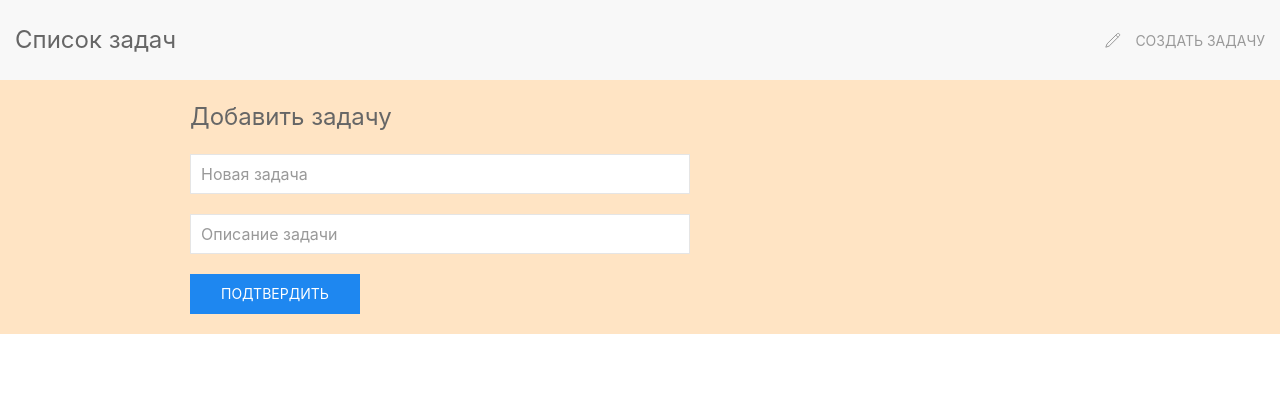
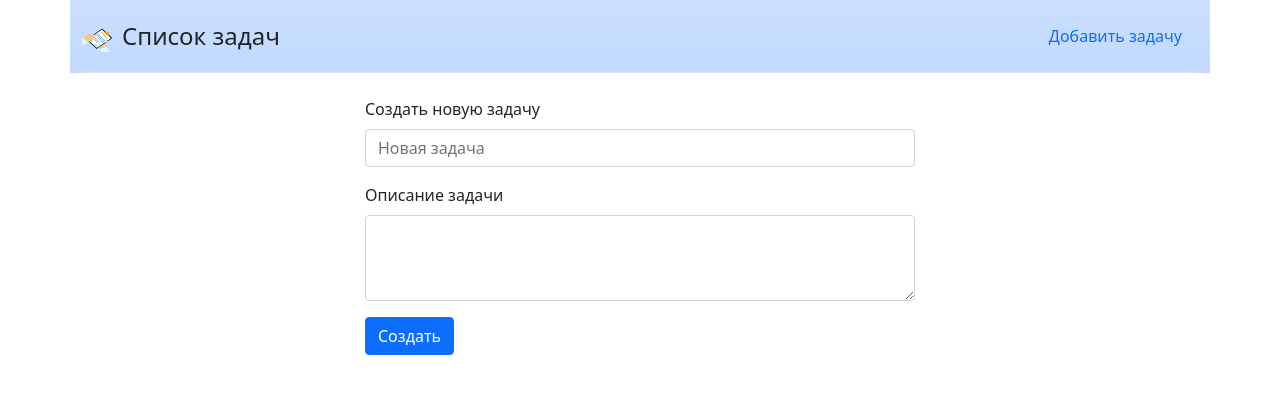
Before and after one commit to EvgeniiMorozov/flask_homework, a Flask app: page /add in a window 1280 px wide. Shown: the top 394 px of the page. Run offline with Flask 2, Linux system fonts and the light colour scheme; some libraries are stand-ins or nearby versions.

Commit message:
change templates

```diff
--- a/flask_homework_l53/templates/add_task.html
+++ b/flask_homework_l53/templates/add_task.html
@@ -1,4 +1,4 @@
-{% extends 'base.html' %}
+{% extends "base.html" %}
 
 {% block title %}
     <title>Добавить задачу</title>
@@ -6,30 +6,21 @@
 
 {% block main %}
 
-    <form method="post">
-        <fieldset class="uk-fieldset">
-
-            <legend class="uk-legend">Добавить задачу</legend>
-
-            <div class="uk-margin">
-                <input class="uk-input uk-form-width-large" type="text" name="task_title" placeholder="Новая задача">
-            </div>
-
-            <div class="uk-margin">
-                <input class="uk-input uk-form-width-large" type="text" name="task_description" placeholder="Описание задачи">
-            </div>
-
-            <div class="uk-margin">
-                <button class="uk-button uk-button-primary" type="submit">Подтвердить</button>
-            </div>
-
-        </fieldset>
-    </form>
-
-    {% if error %}
-    <h3>{{ error }}</h3>
-    {% endif %}
-
-
+    <div class="container">
+        <form method="post" class="row g-3 justify-content-center">
+            <fieldset class="col-sm-6">
+                <div class="mb-3">
+                    <label for="taskTitle" class="form-label">Создать новую задачу</label>
+                    <input type="text" name="task_title" class="form-control" id="taskTitle"
+                           placeholder="Новая задача">
+                </div>
+                <div class="mb-3">
+                    <label for="taskDescription" class="form-label">Описание задачи</label>
+                    <textarea name="task_description" class="form-control" id="taskDescription" rows="3"></textarea>
+                </div>
+                <button type="submit" class="btn btn-primary mb-3">Создать</button>
+            </fieldset>
+        </form>
+    </div>
 
 {% endblock %}
--- a/flask_homework_l53/templates/base.html
+++ b/flask_homework_l53/templates/base.html
@@ -1,50 +1,37 @@
-<!DOCTYPE html>
+<!doctype html>
 <html lang="en">
 <head>
     <meta charset="UTF-8">
-    <meta http-equiv="X-UA-Compatible" content="IE=edge">
-    <meta name="viewport" content="width=device-width, initial-scale=1.0">
-    {% block title %}{% endblock title %}
-    <link rel="stylesheet" href="{{ url_for("static", filename="css/uikit.css") }}">
+    <meta name="viewport"
+          content="width=device-width, user-scalable=no, initial-scale=1.0, maximum-scale=1.0, minimum-scale=1.0">
+    <meta http-equiv="X-UA-Compatible" content="ie=edge">
 
-    <style>
-        .bg_color {
-            background: bisque;
-        }
-    </style>
+    {% block title %}{% endblock %}
 
+    <link rel="stylesheet" href="{{ url_for("static", filename="css/bootstrap.min.css") }}">
+    <script src="{{ url_for("static", filename="js/bootstrap.bundle.min.js") }}"></script>
 </head>
-<body class="bg_color">
+<body>
 
-<header class="header">
+    <div class="container bg-primary bg-gradient bg-opacity-25">
+        <header class="d-flex flex-wrap justify-content-center py-3 mb-4 border-bottom">
+            <a href="/" class="d-flex align-items-center mb-3 mb-md-0 me-md-auto text-dark text-decoration-none">
+                <img src="{{ url_for("static", filename="img/tasks.png") }}" alt="" width="40" height="32">
+                <span class="fs-4">Список задач</span>
+            </a>
 
-    <nav class="uk-navbar-container uk-margin" uk-navbar>
-        <div class="uk-navbar-left">
-            <a class="uk-navbar-item uk-logo" href="/">Список задач</a>
-        </div>
-        <div class="uk-navbar-right">
-            <ul class="uk-navbar-nav">
-                <li>
-                    <a href="/add">
-                        <span class="uk-icon uk-margin-small-right" uk-icon="icon: pencil"></span>
-                        Создать задачу
-                    </a>
-                </li>
+            <ul class="nav nav-pills">
+{#                <li class="nav-item"><a href="/" class="nav-link">Список задач</a></li>#}
+                <li class="nav-item"><a href="/add" class="nav-link">Добавить задачу</a></li>
             </ul>
-        </div>
-    </nav>
+    </header>
+    </div>
 
+    {% block main %}
 
-</header>
+    {% endblock %}
 
-<div class="uk-container uk-container-small">
+    <script src="{{ url_for("static", filename="js/bootstrap.min.js") }}"></script>
 
-    {% block main %}{% endblock main %}
-
-</div>
-
-
-<script src="{{ url_for("static", filename="js/uikit.js") }}"></script>
-<script src="{{ url_for("static", filename="js/uikit-icons.js") }}"></script>
 </body>
 </html>
```
Also changed, not shown: flask_homework_l53/templates/index.html (+23 -9 lines).
